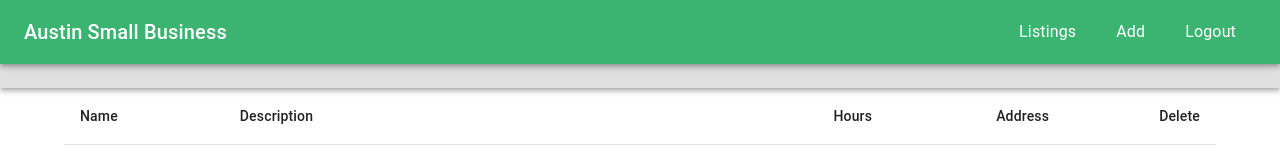
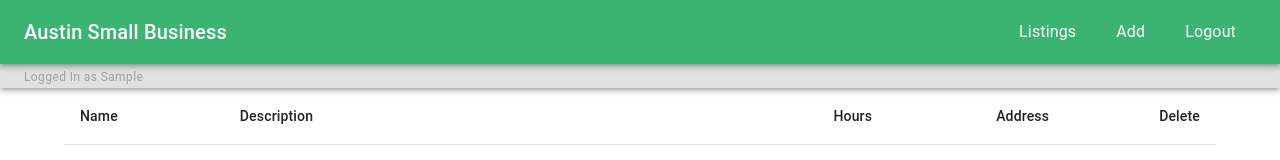
Before and after one commit to Slyssy/small-business, a React (Create React App) app: page /login in a window 1280 px wide. Both pictures are taken after typing "Sample", "Sample123" into the empty fields and a click on the button "LOGIN". Shown: the top 160 px of the page. Built offline with nearby package versions, Linux system fonts and the light colour scheme.

Commit message:
Turned the login bar back on. I will need to look at this down the road. I bet I can make it work better. It works now, but it can be glitchy.

```diff
--- a/src/components/LoginBar.js
+++ b/src/components/LoginBar.js
@@ -40,7 +40,7 @@ export default function LoginBar(props) {
             sx={{ marginLeft: '24px', marginTop: '4px' }}
             style={{ color: '#a0a0a9' }}
           >
-            {/* Logged In as {props.user.slice(-1)[0].username} */}
+            Logged In as {props.user.slice(-1)[0].username}
           </Typography>
         </AppBar>
       </ThemeProvider>
```
